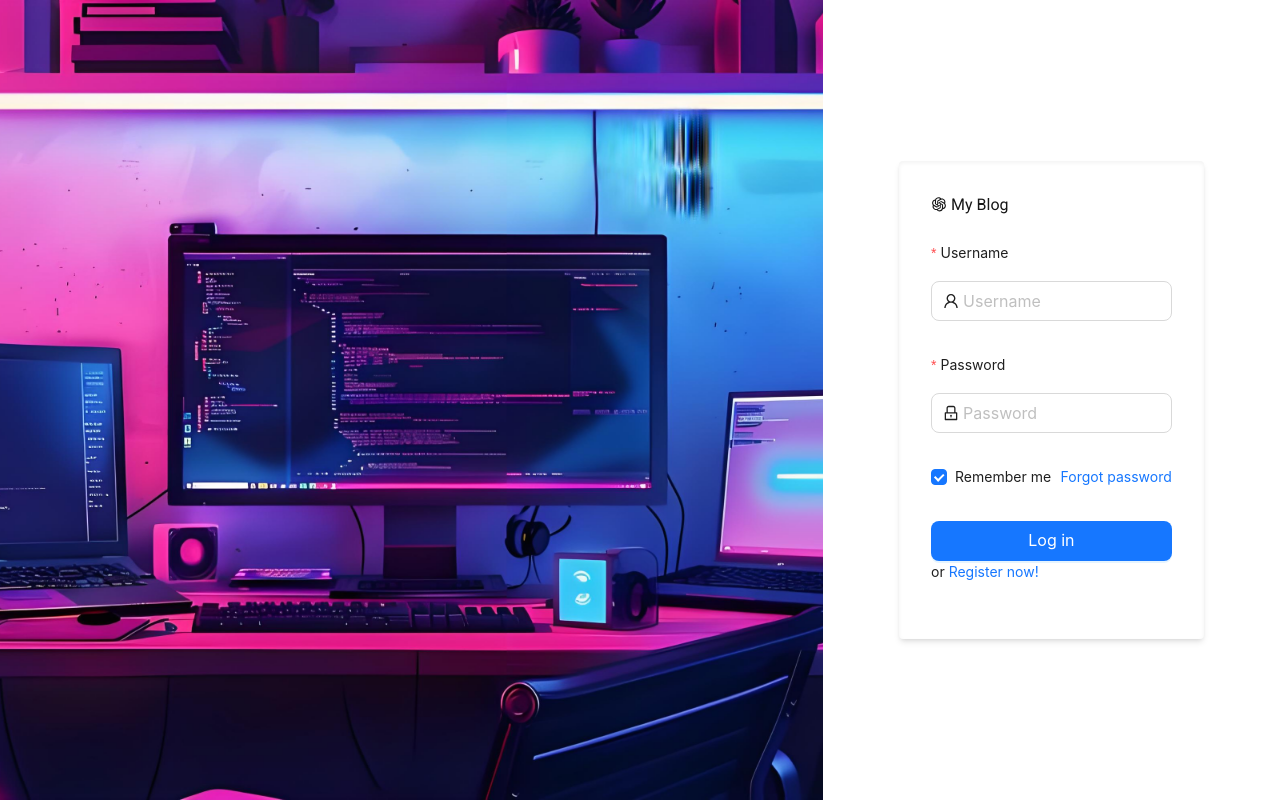
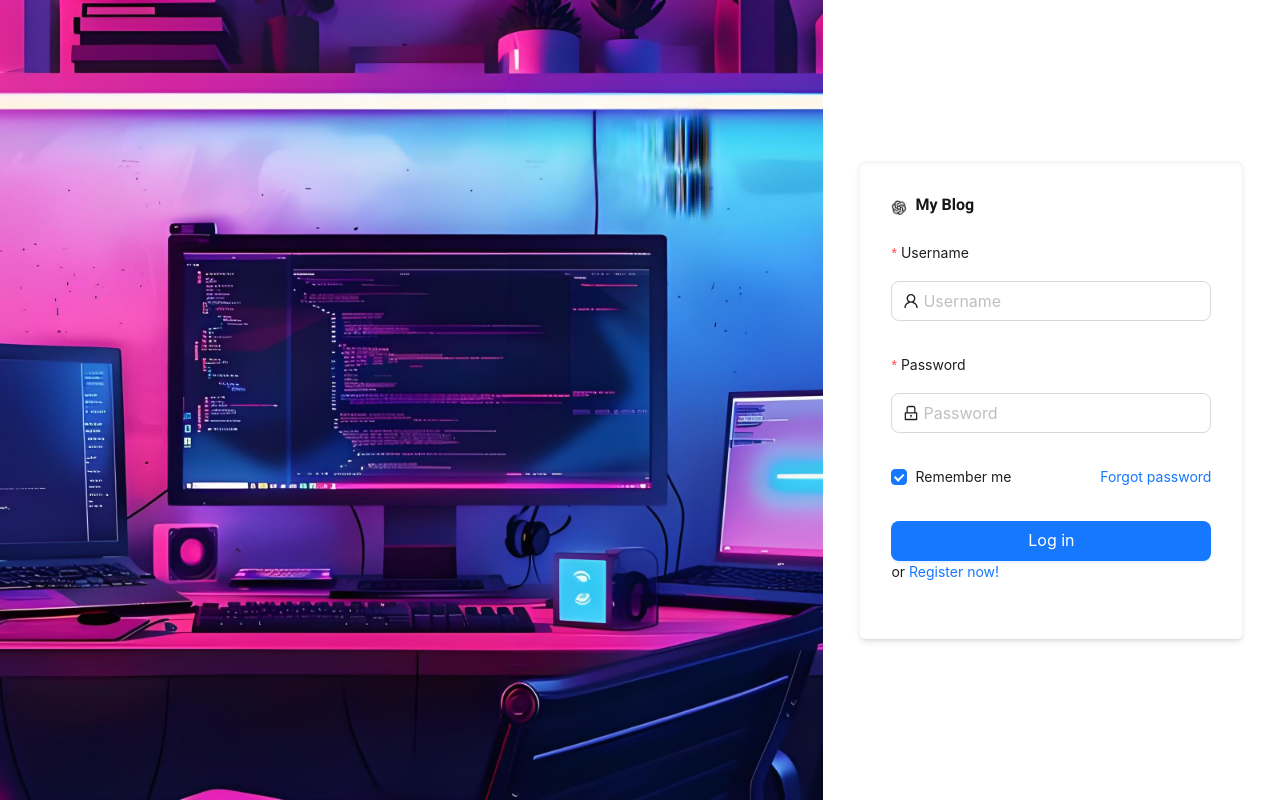
Before and after one commit to liufeida/next-agent, a Next.js app: page / in a window 1280 px wide. Built offline with nearby package versions, Linux system fonts and the light colour scheme; what @ant-design/nextjs-registry would draw is missing.

Commit message:
feat：optimize

```diff
--- a/src/app/page.tsx
+++ b/src/app/page.tsx
@@ -13,42 +13,19 @@ const Page: FC = () => {
     <div className="h-screen flex">
       <div className="w-9/5 max-xl:w-7/5 max-lg:w-5/5 max-md:w-0 bg-[url(../assets/images/loginBg1.jpg)] bg-cover bg-center"></div>
       <div className="w-full flex justify-center items-center">
-        <div className="bg-white w-2/3 rounded-sm shadow-md inset-shadow-sm shadow-gray p-8 transition hover:shadow-2xl hover:-translate-y-4 duration-300 cursor-pointer">
-          <p className="pb-4 flex gap-1">
-            <div>
-              <OpenAIOutlined />
+        <div className="bg-white rounded-md shadow-md inset-shadow-sm shadow-gray p-8 w-96 transition hover:shadow-2xl hover:-translate-y-2 duration-300 cursor-pointer">
+          <p className="pb-4 flex gap-2 items-center">
+            <div className="">
+              <OpenAIOutlined spin />
             </div>
-            <span>My Blog</span>
+            <span className="font-bold">My Blog</span>
           </p>
-          <Form
-            name="login"
-            initialValues={{ remember: true }}
-            style={{ maxWidth: 360 }}
-            onFinish={onFinish}
-            size="large"
-            layout="vertical"
-          >
-            <Form.Item
-              name="username"
-              label="Username"
-              rules={[
-                { required: true, message: "Please input your Username!" },
-              ]}
-            >
+          <Form name="login" initialValues={{ remember: true }} style={{ maxWidth: 360 }} onFinish={onFinish} size="large" layout="vertical">
+            <Form.Item name="username" label="Username" rules={[{ required: true, message: "Please input your Username!" }]}>
               <Input prefix={<UserOutlined />} placeholder="Username" />
             </Form.Item>
-            <Form.Item
-              name="password"
-              label="Password"
-              rules={[
-                { required: true, message: "Please input your Password!" },
-              ]}
-            >
-              <Input
-                prefix={<LockOutlined />}
-                type="password"
-                placeholder="Password"
-              />
+            <Form.Item name="password" label="Password" rules={[{ required: true, message: "Please input your Password!" }]}>
+              <Input prefix={<LockOutlined />} type="password" placeholder="Password" />
             </Form.Item>
             <Form.Item>
               <Flex justify="space-between" align="center">
```
Also changed, not shown: .prettierrc.js.
